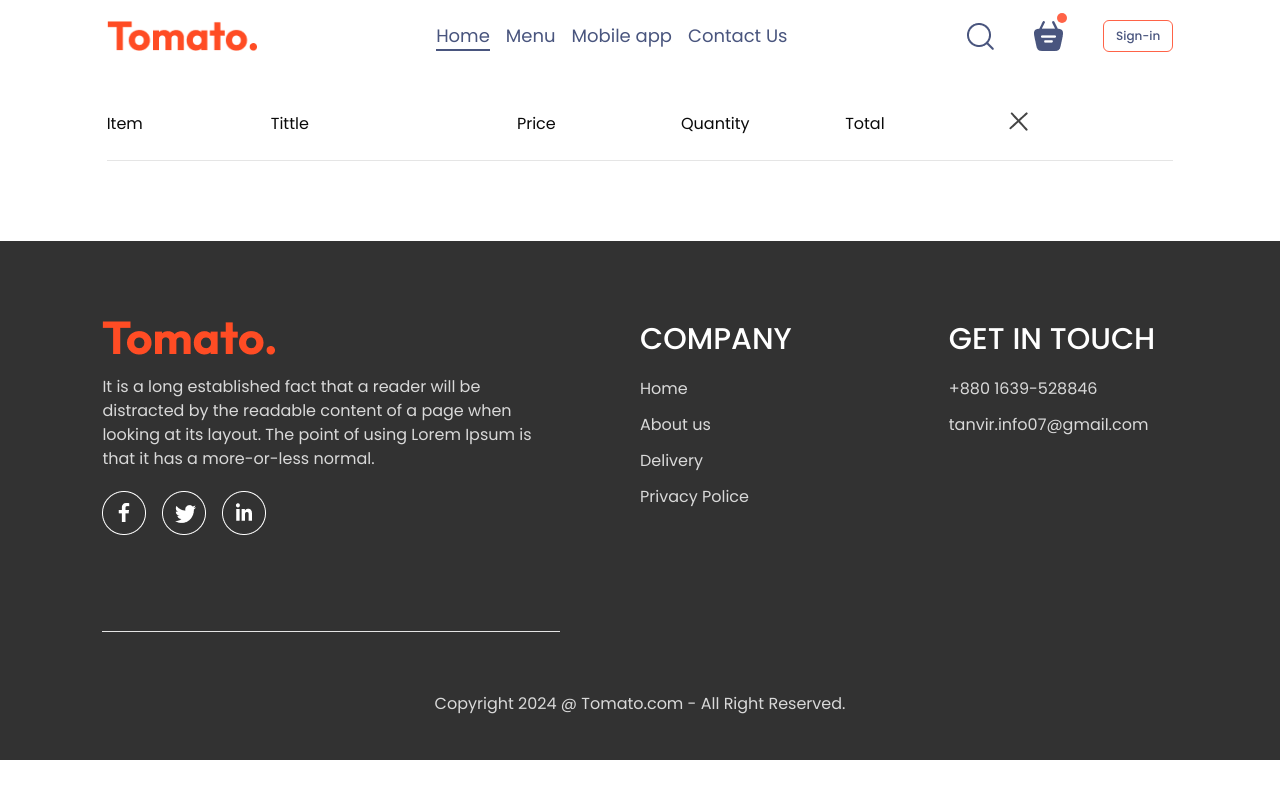
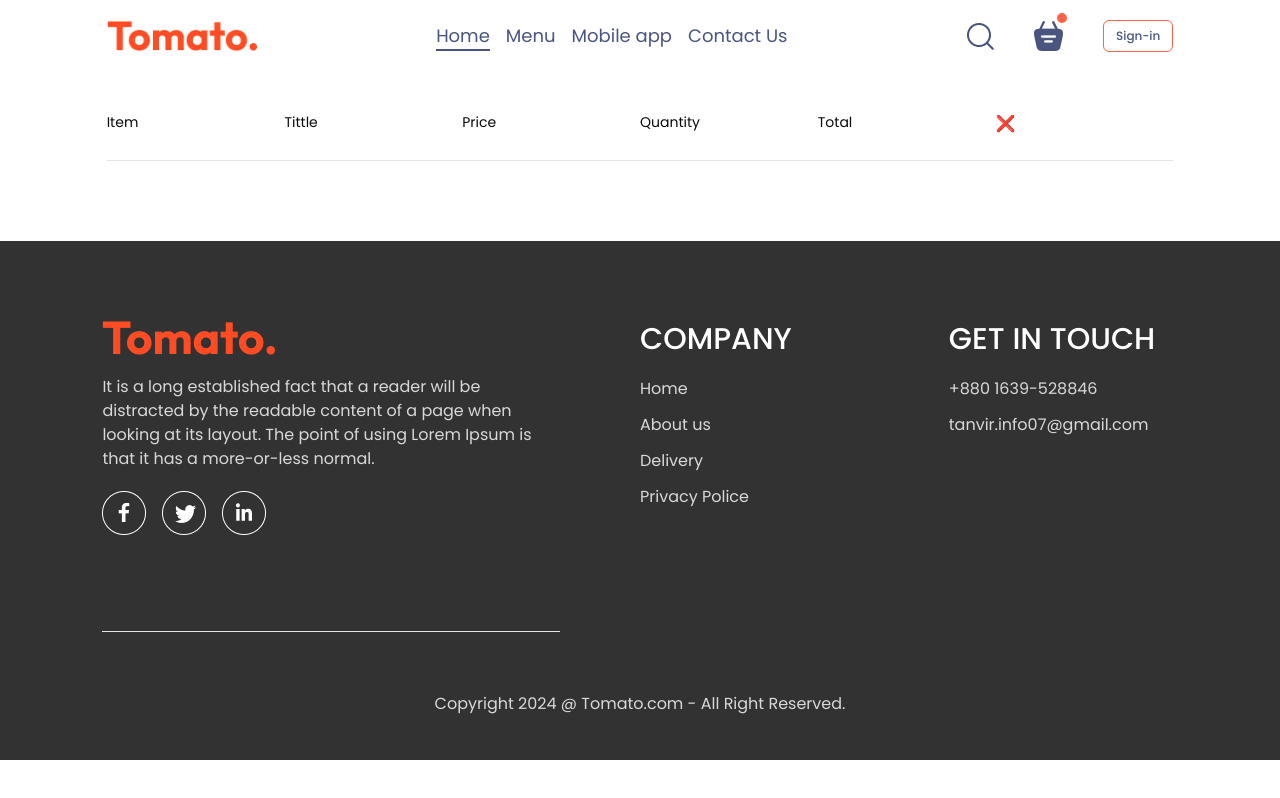
Before and after one commit to Randomtanvir/Food_del_app_react, a React (Vite) app: page /cart in a window 1280 px wide. Built offline with nearby package versions, Linux system fonts and the light colour scheme.

Commit message:
cart page rasponsive

```diff
--- a/src/Pages/Cart/Cart.jsx
+++ b/src/Pages/Cart/Cart.jsx
@@ -7,15 +7,13 @@ const Cart = () => {
   return (
     <div className="mt-10">
       <div>
-        <div className="grid grid-cols-[1fr_1.5fr_1fr_1fr_1fr_1fr]">
-          <p>Item</p>
-          <p>Tittle</p>
-          <p>Price</p>
-          <p>Quantity</p>
-          <p>Total</p>
-          <p>
-            <img src={assets.cross_icon} alt="" />
-          </p>
+        <div className="grid grid-cols-[1fr_1fr_1fr_1fr_1fr_1fr]">
+          <p className="text-xs sm:text-sm">Item</p>
+          <p className="text-xs sm:text-sm">Tittle</p>
+          <p className="text-xs sm:text-sm">Price</p>
+          <p className="text-xs sm:text-sm">Quantity</p>
+          <p className="text-xs sm:text-sm">Total</p>
+          <p className="text-tomato">❌</p>
         </div>
         <br />
         <hr />
@@ -23,19 +21,23 @@ const Cart = () => {
           if (cartItem[item._id]) {
             return (
               <div key={item._id}>
-                <div className="grid mt-5 grid-cols-[1fr_1.5fr_1fr_1fr_1fr_1fr]">
-                  <img className="w-14" src={item.image} alt="" />
-                  <p>{item.name}</p>
-                  <p>${item.price}</p>
-                  <p>{cartItem[item._id]}</p>
-                  <p>${item.price * cartItem[item._id]}</p>
-                  <p>
-                    <img
-                      onClick={() => removeToCart(item._id)}
-                      className="w-4 h-4 cursor-pointer"
-                      src={assets.cross_icon}
-                      alt=""
-                    />
+                <div className="grid mt-5 grid-cols-[1fr_1fr_1fr_1fr_1fr_1fr]">
+                  <img
+                    className="sm:w-14 w-12 mr-1 sm:mr-0"
+                    src={item.image}
+                    alt=""
+                  />
+                  <p className="text-xs sm:text-sm">{item.name}</p>
+                  <p className="text-xs sm:text-sm">${item.price}</p>
+                  <p className="text-xs sm:text-sm">{cartItem[item._id]}</p>
+                  <p className="text-xs sm:text-sm">
+                    ${item.price * cartItem[item._id]}
+                  </p>
+                  <p
+                    className="cursor-pointer"
+                    onClick={() => removeToCart(item._id)}
+                  >
+                    ❌
                   </p>
                 </div>
                 <hr className="my-5" />
--- a/src/components/Navbar/Navbar.jsx
+++ b/src/components/Navbar/Navbar.jsx
@@ -3,8 +3,6 @@ import { assets } from "@/Assets/assets";
 import { Button } from "../ui/button";
 import { Link } from "react-router-dom";
 import { useFoodItem } from "@/Contex/StoreContex";
-import { food_list } from "./../../Assets/assets";
-import forEach from "./../../../node_modules/lodash-es/forEach";
 
 const Navbar = ({ setIsLoginPupupShow }) => {
   const [menu, setMenu] = useState("Home");
```
